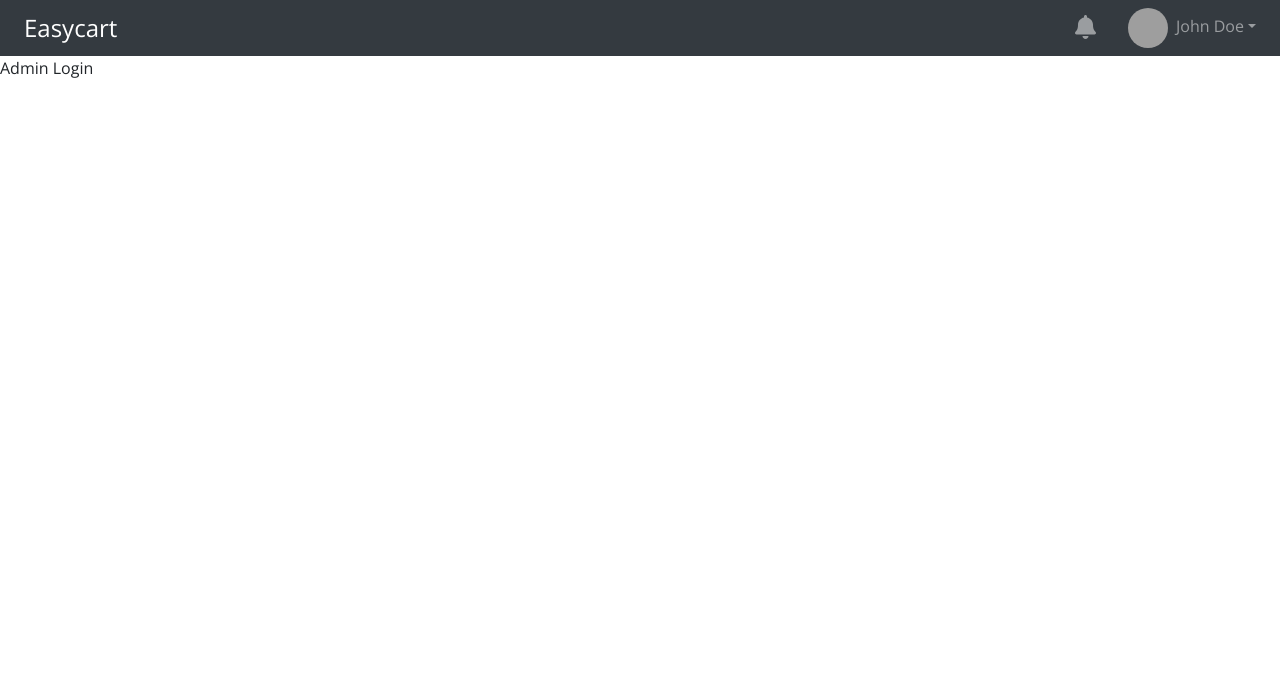
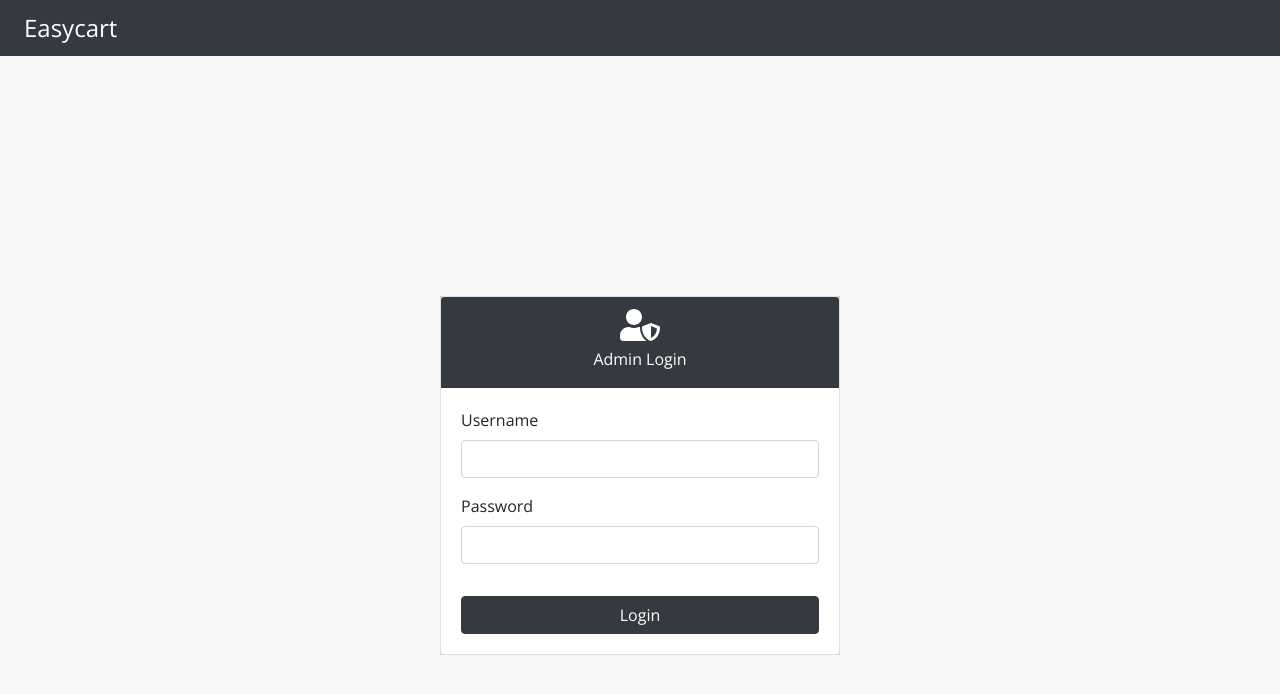
Before and after one commit to Samiur-UTI/e-commerce, a React (Create React App) app in the folder client/: page /admin/login in a window 1280 px wide. Shown: the top 694 px of the page. Built offline with nearby package versions, Linux system fonts and the light colour scheme; grey boxes are pictures that could not be loaded.

Commit message:
admin login page added

```diff
--- a/client/src/components/admin/pages/AdminLogin.js
+++ b/client/src/components/admin/pages/AdminLogin.js
@@ -1,13 +1,56 @@
-import React from 'react'
-import NavigationBar from "../layout/NavigationBar"
+import React from "react";
+import { Card, Navbar } from "react-bootstrap";
+import { Link } from "react-router-dom";
+import { FontAwesomeIcon } from "@fortawesome/react-fontawesome";
+import { faUserShield } from "@fortawesome/free-solid-svg-icons";
+import "../../../styles/theme.scss";
+import "../../../styles/AdminLogin.css";
 
 const AdminLogin = () => {
+  //admin login form
+  const formRender = () => {
     return (
-        <div>
-            <NavigationBar/>
-            Admin Login
+      <form>
+        <div className="form-group">
+          <label>Username</label>
+          <input type="text" className="form-control" />
         </div>
-    )
-}
+        <div className="form-group">
+          <label>Password</label>
+          <input type="password" className="form-control" />
+        </div>
+        <input type="submit" value="Login" className="btn btn-dark" />
+      </form>
+    );
+  };
 
-export default AdminLogin
+  const navbarRender = () => {
+    return (
+      <Navbar
+        bg="dark"
+        variant="dark"
+        style={{ paddingTop: "0.3125rem", paddingBottom: ".3125rem" }}
+      >
+        <Navbar.Brand as={Link} to="/admin" className="navbar-brand">
+          Easycart
+        </Navbar.Brand>
+      </Navbar>
+    );
+  };
+  return (
+    <div>
+      {navbarRender()}
+      <div className="login-container">
+        <Card>
+          <Card.Header className="text-light text-center cardHeader">
+            <FontAwesomeIcon icon={faUserShield} style={{ fontSize: "2rem" }} />
+            <div className="p-1">Admin Login</div>
+          </Card.Header>
+          <Card.Body>{formRender()}</Card.Body>
+        </Card>
+      </div>
+    </div>
+  );
+};
+
+export default AdminLogin;
--- a/client/src/components/admin/pages/AdminProfile.js
+++ b/client/src/components/admin/pages/AdminProfile.js
@@ -1,10 +1,10 @@
 import React from "react";
-import NavigationBar from "../layout/NavigationBar";
+import Dashboard from "../layout/Dashboard";
 
 const AdminProfile = () => {
   return (
     <div>
-      <NavigationBar />
+      <Dashboard />
       AdminProfile
     </div>
   );
--- /dev/null
+++ b/client/src/styles/AdminLogin.css
@@ -0,0 +1,19 @@
+body {
+  background-color: rgb(247, 247, 247);
+}
+
+.login-container {
+  width: 100%;
+  max-width: 25rem;
+  margin: 15rem auto;
+  background-color: rgb(206, 206, 206);
+}
+
+.card-header {
+  background-color: #343a40;
+}
+
+.btn {
+  width: 100%;
+  margin-top: 1rem;
+}
```
